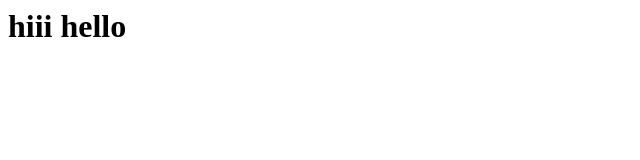
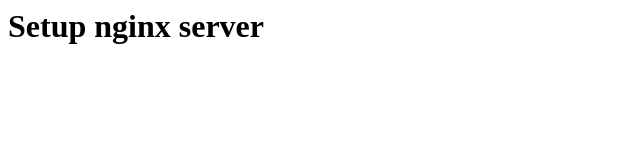
Before and after one commit to ahmediqu/docker, a plain HTML site: page src/index.html in a window 1280 px wide. Shown: the whole page, without its empty margins (0-640 px from the left). Drawn offline with Linux system fonts and the light colour scheme.

Commit message:
Setup Nginx server

```diff
--- a/src/index.html
+++ b/src/index.html
@@ -1 +1 @@
-<h1>hiii hello</h1>
+<h1>Setup nginx server</h1>
```
